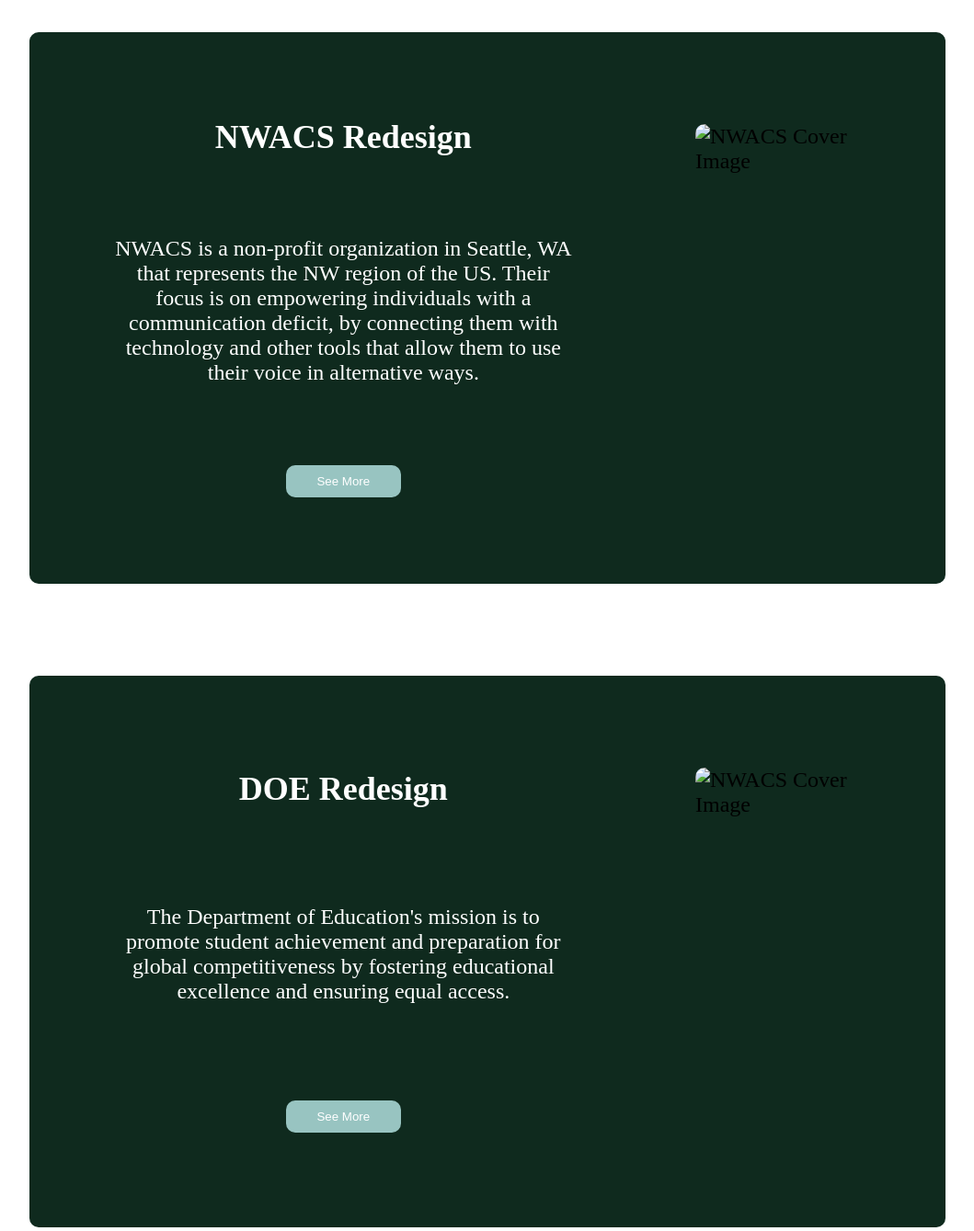
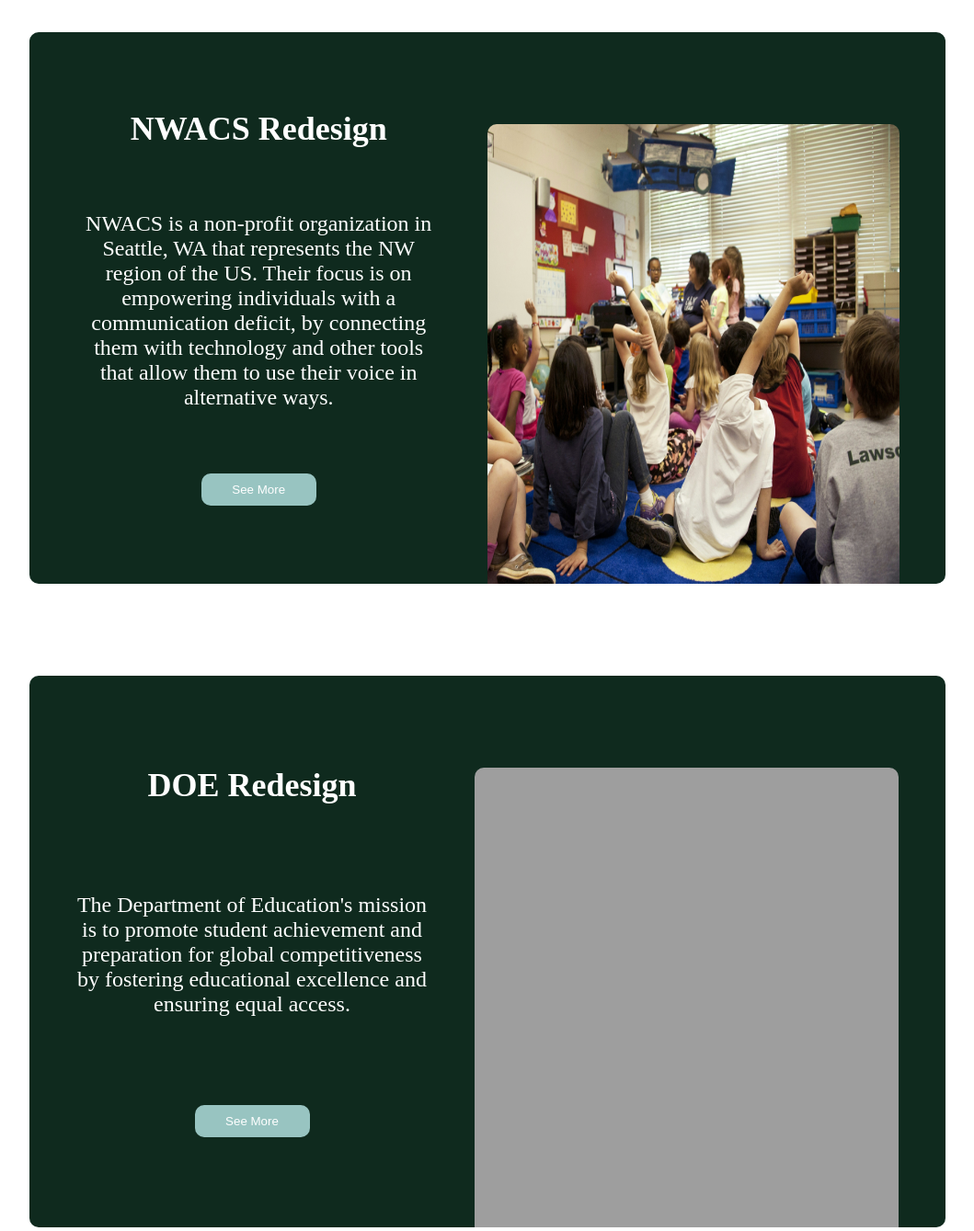
Before and after one commit to rachelfitzz/UX_UI_HW_18, a plain HTML site: page index.html in a window 1280 px wide. Shown: the part 720-2059 px from the top of the page at 92% size, without its empty margins (110-1169 px from the left). Drawn offline with Linux system fonts and the light colour scheme; the site is published under a folder, as on GitHub Pages, so addresses that start at the root find nothing.

Commit message:
Update index.html

```diff
--- a/index.html
+++ b/index.html
@@ -27,14 +27,14 @@
     <section id="caseStudyPreview1" class="banner">
         <div class="bannerText">
             <h2>NWACS Redesign</h2>
-            <img class="bannerImage mobileOnly" src="/Images/nwacs_cover_image.png" alt="NWACS Cover Image">
+            <img class="bannerImage mobileOnly" src="./Images/nwacs_cover_image.png" alt="NWACS Cover Image">
             <p>NWACS is a non-profit organization in Seattle, WA that represents the NW region of the US.  Their focus is on empowering individuals with a communication deficit, by connecting them with technology and other tools that allow them to use their voice in alternative ways.</p>
             <button class="buttonState1">
                 See More
             </button>
         </div>
         <div class="bannerDecorations">
-                <img class="bannerImage desktopOnly" src="/Images/nwacs_cover_image.png" alt="NWACS Cover Image">
+                <img class="bannerImage desktopOnly" src="./Images/nwacs_cover_image.png" alt="NWACS Cover Image">
             <div class="bannerDecorBox">
             </div>
         </div>
@@ -42,14 +42,14 @@
     <section id="caseStudyPreview1" class="banner">
         <div class="bannerText">
             <h2>DOE Redesign</h2>
-            <img class="bannerImage mobileOnly" src="/Images/doe_cover_image.png" alt="NWACS Cover Image">
+            <img class="bannerImage mobileOnly" src="./Images/doe_cover_image.png" alt="NWACS Cover Image">
             <p>The Department of Education's mission is to promote student achievement and preparation for global competitiveness by fostering educational excellence and ensuring equal access.</p>
             <button class="buttonState1">
                 See More
             </button>
         </div>
         <div class="bannerDecorations">
-                <img class="bannerImage desktopOnly" src="/Images/doe_cover_image.png" alt="NWACS Cover Image">
+                <img class="bannerImage desktopOnly" src="./Images/doe_cover_image.png" alt="NWACS Cover Image">
             <!-- <div class="bannerDecorBox"> -->
             </div>
         </div>
```
